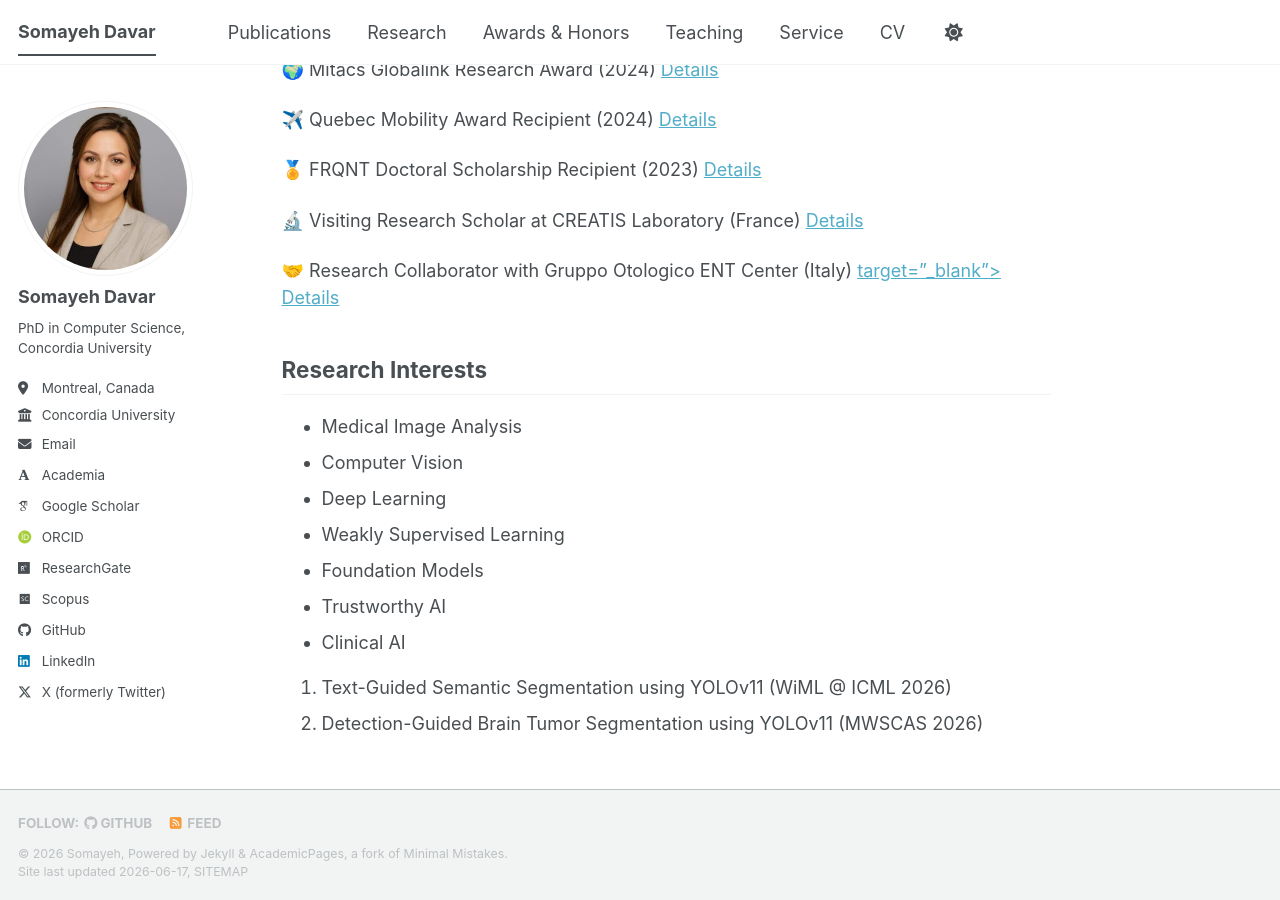
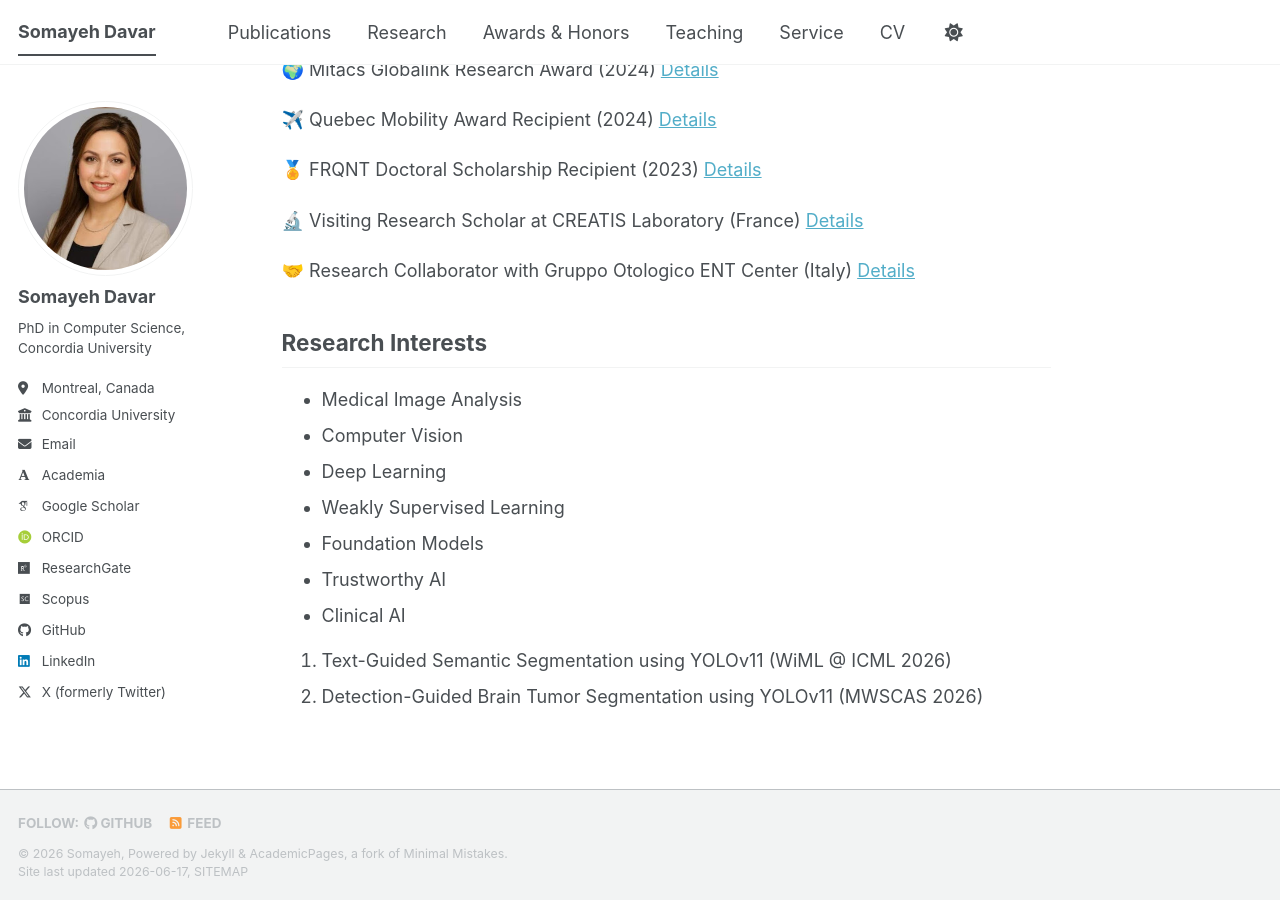
Before and after one commit to sdavar/sdavar.github.io, a Jekyll site: the page built from _pages/about.md, in a window 1280 px wide and 900 px high, scrolled down 813 px. Built offline with Jekyll 4.4.1, drawn with Linux system fonts in a browser that asks for light colours; some web fonts are replaced; a script bundle is joined from its source files by our own code; library files that are not in the unit come from our copies; some of the changed lines change nothing that is shown.

Commit message:
Update about.md

```diff
--- a/_pages/about.md
+++ b/_pages/about.md
@@ -18,7 +18,7 @@ I am particularly interested in developing trustworthy and clinically deployable
 
 ## Highlights
 
- 🏆 RBC Borealis AI Fellowship Recipient (2025) <a href=" https://rbcborealis.com/news/the-2024-2025-rbc-borealis-fellows-driving-the-future-of-ai/" target="_blank"> Details </a>
+ 🏆 RBC Borealis AI Fellowship Recipient (2025) <a href="https://rbcborealis.com/news/the-2024-2025-rbc-borealis-fellows-driving-the-future-of-ai/" target="_blank"> Details </a>
 
  🎓 Dr. T. Radhakrishnan In-Course Graduate Award (2025) <a href="https://www.concordia.ca/gradstudies/funding/in-program/donor-awards.html" target="_blank"> Details </a>
 
@@ -30,7 +30,7 @@ I am particularly interested in developing trustworthy and clinically deployable
 
  🔬 Visiting Research Scholar at CREATIS Laboratory (France) <a href="https://www.creatis.insa-lyon.fr/site/fr" target="_blank"> Details </a>
 
-🤝 Research Collaborator with Gruppo Otologico ENT Center (Italy) <a href="https://gruppootologico.com/en/" target="_blank">
+🤝 Research Collaborator with Gruppo Otologico ENT Center (Italy) <a href="https://gruppootologico.com/en/" target="_blank"
 target="_blank"> Details </a>
 
 
```
